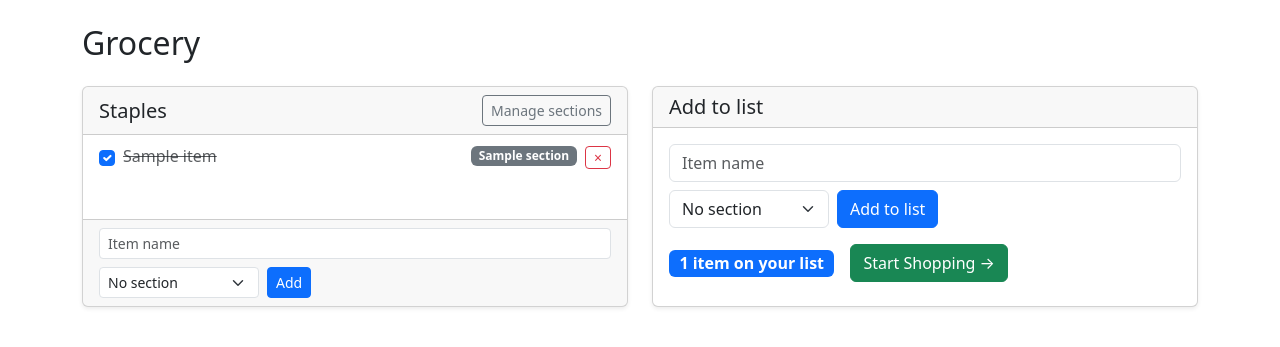
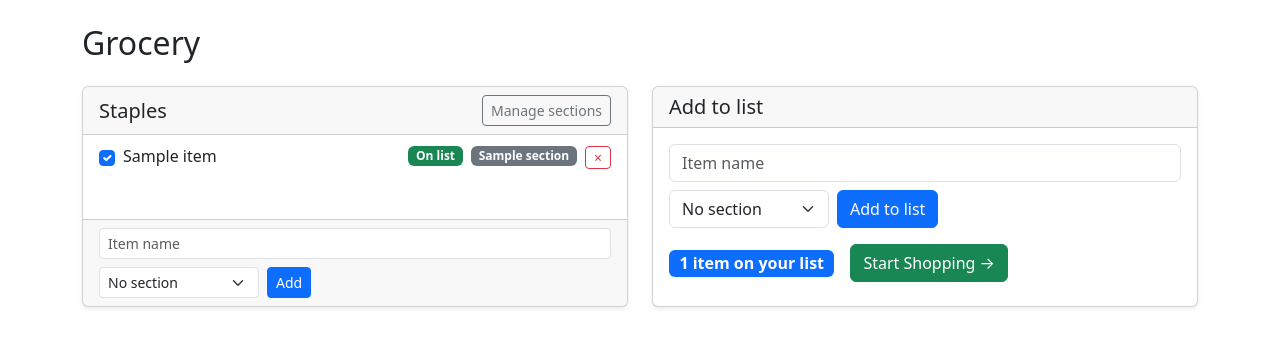
Before and after one commit to thopper21/TNFamily, a Flask app: page /grocery/ in a window 1280 px wide. Shown: the part 57-404 px from the top of the page. Run offline with Flask 3, Linux system fonts and the light colour scheme; a user stored in the database is signed in; tables that the repository leaves empty hold one stand-in row (values such as "Sample post"); grey boxes marked "Sample" are stand-in pictures.

Commit message:
feat: replace strikethrough with 'On list' badge for staples
When a staple is added to the shopping list, instead of crossing it
out (which implies removal), a green 'On list' badge appears next to
the item name. The item text stays fully readable. Toggling off the
staple removes the badge. Items still sort to the bottom when on list.

Co-Authored-By: Claude Sonnet 4.6 <noreply@anthropic.com>

```diff
--- a/templates/grocery/home.html
+++ b/templates/grocery/home.html
@@ -15,14 +15,15 @@
       <div class="card-body p-0">
         <ul class="list-group list-group-flush" id="staples-list">
           {% for staple in staples %}
-          <li class="list-group-item d-flex align-items-center gap-2 {% if staple.on_shopping_list %}text-muted{% endif %}"
+          <li class="list-group-item d-flex align-items-center gap-2"
               id="staple-{{ staple.id }}">
             <input type="checkbox" class="form-check-input flex-shrink-0"
                    {% if staple.on_shopping_list %}checked{% endif %}
                    onchange="toggleStaple({{ staple.id }}, this)">
-            <span class="flex-grow-1 {% if staple.on_shopping_list %}text-decoration-line-through{% endif %}">
-              {{ staple.name }}
-            </span>
+            <span class="flex-grow-1">{{ staple.name }}</span>
+            {% if staple.on_shopping_list %}
+            <span class="badge bg-success staple-on-list-badge">On list</span>
+            {% endif %}
             {% if staple.section %}
             <span class="badge bg-secondary">{{ staple.section.name }}</span>
             {% endif %}
@@ -132,17 +133,22 @@ async function toggleStaple(stapleId, checkbox) {
     });
     const data = await resp.json();
     if (!data.ok) throw new Error(data.error);
-    const nameEl = row.querySelector('span.flex-grow-1');
+    const list = document.getElementById('staples-list');
+    let badge = row.querySelector('.staple-on-list-badge');
     if (data.on_shopping_list) {
-      row.classList.add('text-muted');
-      nameEl.classList.add('text-decoration-line-through');
+      if (!badge) {
+        badge = document.createElement('span');
+        badge.className = 'badge bg-success staple-on-list-badge';
+        badge.textContent = 'On list';
+        const nameEl = row.querySelector('span.flex-grow-1');
+        nameEl.insertAdjacentElement('afterend', badge);
+      }
       checkbox.checked = true;
-      document.getElementById('staples-list').appendChild(row);
+      list.appendChild(row);
     } else {
-      row.classList.remove('text-muted');
-      nameEl.classList.remove('text-decoration-line-through');
+      if (badge) badge.remove();
       checkbox.checked = false;
-      document.getElementById('staples-list').prepend(row);
+      list.prepend(row);
     }
     updateShoppingCount(data.shopping_count);
   } catch (e) {
```
Also changed, not shown: tests/test_grocery.py (+31 -0 lines).
